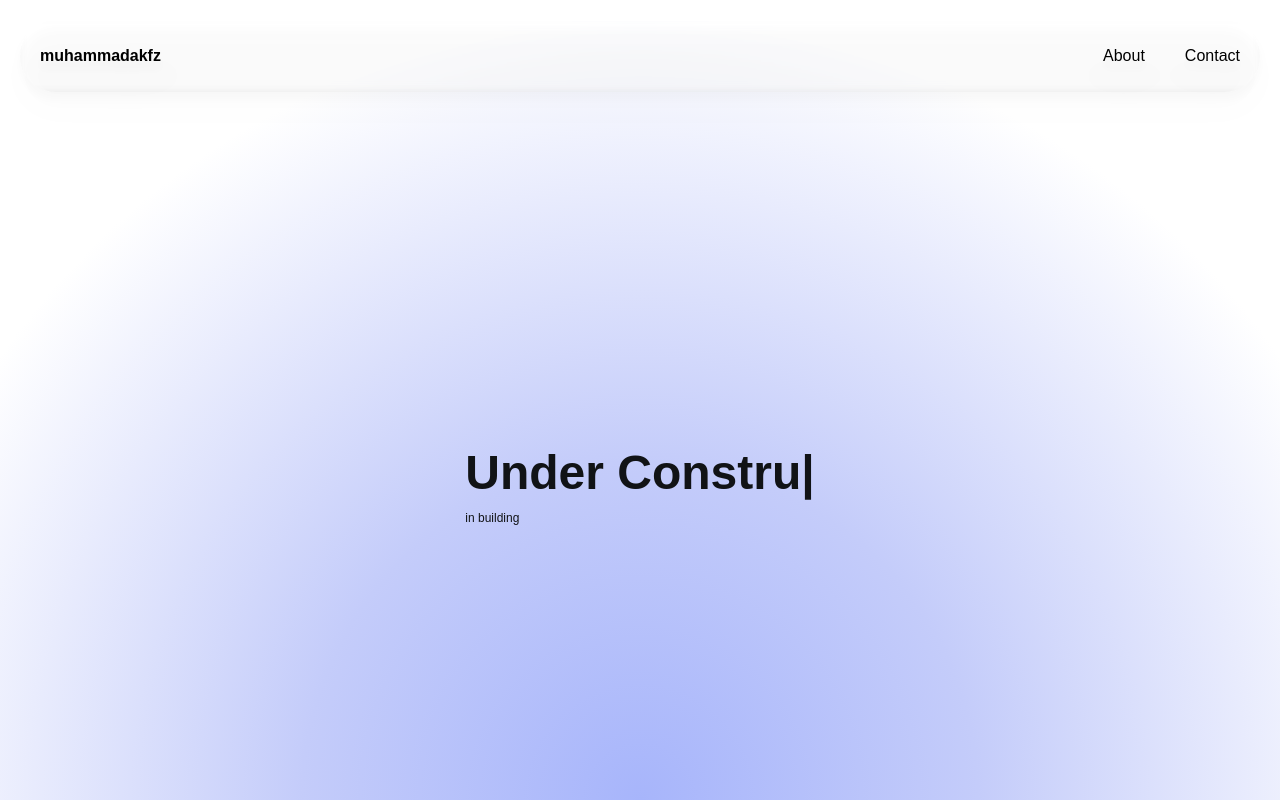
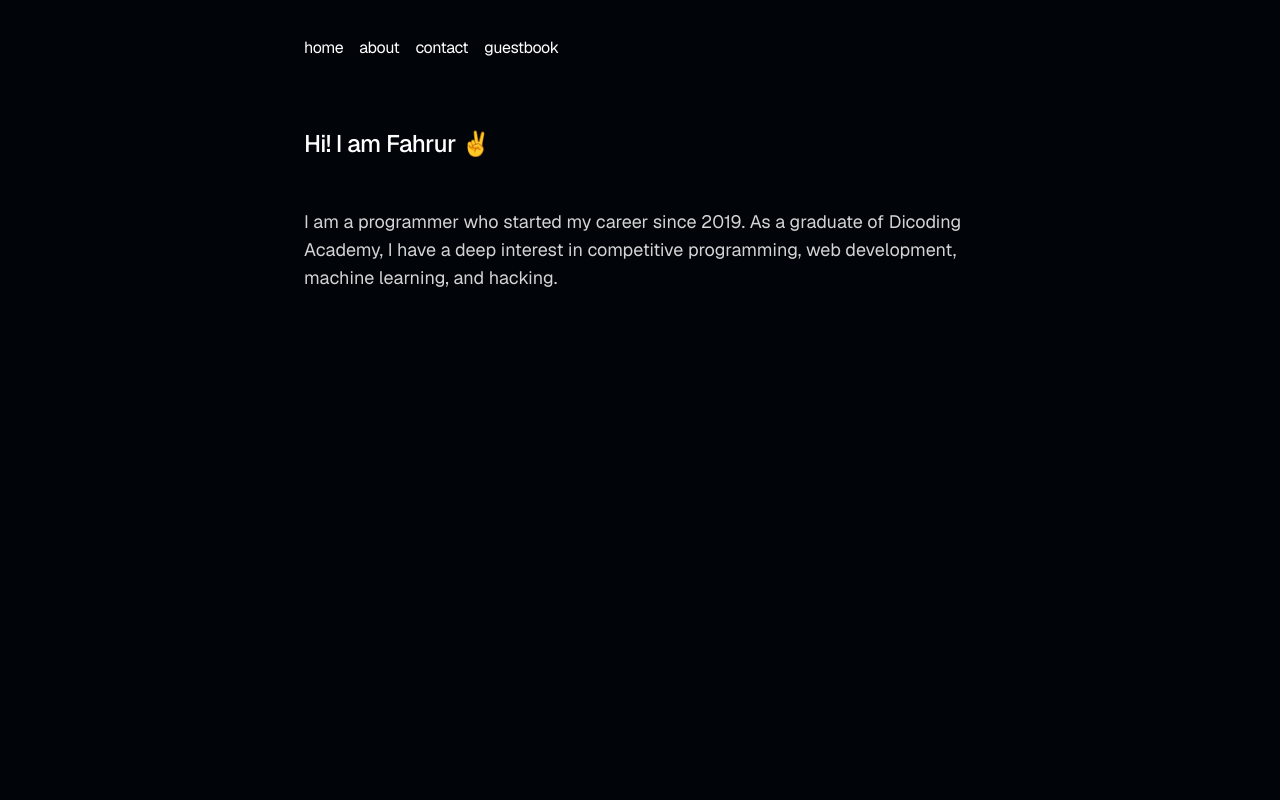
Before and after one commit to muhammadakfz/muhammadakfz.github.io, a Next.js app: page / in a window 1280 px wide. Shown: the top 800 px of the page. Built offline with nearby package versions, Linux system fonts and the light colour scheme.

Commit message:
update style

```diff
--- a/src/app/layout.tsx
+++ b/src/app/layout.tsx
@@ -23,17 +23,20 @@ export default function RootLayout({
   );
 
   return (
-    <html lang="en" className="scroll-smooth">
-      <body className="container mx-auto py-[10px]">
-        <div className="box-border w-full p-4 border-4 sticky top-5 py-[20px] backdrop-blur-sm bg-white/30 z-50 drop-shadow-xl hover:drop-shadow-2xl border-transparent rounded-full">
-          <div className="inline-flex w-full justify-between">
-            {menuItem('#muhammadakfz', 'muhammadakfz', "font-bold")}
-            <div className='inline-flex space-x-10 justify-end pe-10px'>
-              {menuItem('#about', 'About', "font-normal hover:font-bold")}
-              {menuItem('/', 'Contact', "font-normal hover:font-bold")}
-            </div>
+    <html lang="en">
+      <body>
+        <aside className="-ml-[8px] mb-16 tracking-tight">
+          <div className="lg:sticky lg:top-20">
+            <nav className="flex flex-row items-start relative px-0 pb-0 fade md:overflow-auto scroll-pr-6 md:relative" id="nav">
+              <div className="flex flex-row space-x-0 pr-10">
+                <a className="transition-all hover:text-neutral-800 dark:hover:text-neutral-200 flex align-middle relative py-1 px-2" href="/">home</a>
+                <a className="transition-all hover:text-neutral-800 dark:hover:text-neutral-200 flex align-middle relative py-1 px-2" href="#work">about</a>
+                <a className="transition-all hover:text-neutral-800 dark:hover:text-neutral-200 flex align-middle relative py-1 px-2" href="#blog">contact</a>
+                <a className="transition-all hover:text-neutral-800 dark:hover:text-neutral-200 flex align-middle relative py-1 px-2" href="#guestbook">guestbook</a>
+              </div>
+            </nav>
           </div>
-        </div>
+        </aside>
         {children}
       </body>
     </html>
--- a/src/app/page.tsx
+++ b/src/app/page.tsx
@@ -1,6 +1,6 @@
 'use client'
 
-import React, { useEffect, useRef } from 'react'
+import React, { use, useEffect, useRef } from 'react'
 import AOS from 'aos';
 import 'aos/dist/aos.css';
 import Typed from 'typed.js'
@@ -9,54 +9,19 @@ import "./styles/globals.css";
 import Image from 'next/image'
 
 export default function Home() {
-  const welcomeRef = useRef(null);
-
-  useEffect(() => {
-    AOS.init({
-      duration: 2000
-    });
-  }, []);
-
-  useEffect(() => {
-    if (welcomeRef.current) {
-      const typed = new Typed(welcomeRef.current, {
-        strings: ["Under Construction"],
-        typeSpeed: 150,
-        backSpeed: 200,
-        loop: true
-      })
-
-      return () => {
-        typed.destroy()
-      }
-    }
-  }, [welcomeRef])
 
 
   return (
     <>
-      <title>Home</title>
-      <div id="muhammadakfz" className={`${styles.page} blur-bg `} style={{ scrollBehavior: 'smooth' }}>
-        <div className={styles.container} data-aos="zoom-in-up">
-          <div className={styles.welcome}>
-            <span ref={welcomeRef} className="welcome">
-            </span>
-          </div>
-          <h1 className={styles.description}>
-            {/* <text className='font-bold'>Competitive Programming Enthusiast</text>, <text className='font-bold'>Non-stop learner!</text> and <text className='font-bold'>More</text> */}
-            <text>in building</text>
-          </h1>
-        </div>
-      </div>
-      <div id="about" className={`${styles.about} about h-[100vh] flex justify-center items-center bg-color`} data-aos="fade-up">
-        <div className='flex flex-row place-content-center content-center place-items-center'>
-          <Image src="/pp.jpg" alt="Picture of the author" data-aos="fade-up" width={400} height={400} className='rounded-full border-[20px] border-solid border-[#c0d4f3] drop-shadow-2xl basis-1/4 rounded-full justify-end' />
-          <div className='flex flex-col pl-[50px]'>
-            <h1 className='font-semibold text-4xl text-[#c0d4f3]'>About Me👨‍💻</h1>
-            <p className='pt-[50px] max-w-[600px] text-[#c0d4f3]'>My name is Muhammad Akhyar Fahrurrozi, usually called Fahrur, I am a programmer who started my career since 2019. As a graduate of Dicoding Academy, I have a deep interest in competitive programming, web development, machine learning, and hacking. I have studied a lot of innovative web application development and developed intelligent machine learning models. Although I have achieved a lot, I realize that I still have a lot to learn. With dedication and passion for continuous improvement, I always try to give my best contribution in every project I work on.</p>
-          </div>
-        </div>
-      </div>
+      <title>muhammadakfz | Hello!</title>
+      <body className="max-w-2xl mb-40 md:flex-row mx-4 mt-8 lg:mx-auto">
+        <main className="flex-auto min-w-0 mt-6 flex flex-col px-2 md:px-0">
+          <h1 className="mb-8 text-2xl font-medium tracking-tight ">Hi! I am Fahrur ✌️</h1>
+          <p className="text-lg mt-4 prose prose-neutral dark:prose-invert">
+            I am a programmer who started my career since 2019. As a graduate of Dicoding Academy, I have a deep interest in competitive programming, web development, machine learning, and hacking.
+          </p>
+        </main>
+      </body>
     </>
   )
 }
--- a/src/app/styles/Home.module.css
+++ /dev/null
@@ -1,42 +0,0 @@
-.page {
-    display: grid;
-    justify-content: center;
-    align-items: center;
-    height: 100vh;
-}
-
-.container {
-    display: grid;
-    justify-content: center;
-    align-items: center;
-}
-
-.welcome {
-    display: flex;
-    justify-content: center;
-    margin-bottom: 0;
-    font-size: 3rem;
-    font-weight: 550;
-    font-family: 'Poppins', sans-serif;
-    color: #111316;
-}
-
-.description {
-    margin-top: 0;
-    justify-content: center;
-    font-size: 0.75rem;
-    font-weight: 400;
-    font-family: 'Poppins', sans-serif;
-    color: #111316;
-}
-
-
-.page::before {
-    content: '';
-    position: absolute;
-    bottom: 0;
-    left: 0;
-    width: 100%;
-    height: 100%;
-    background: rgb(167,181,251);
-    background: radial-gradient(circle at bottom, rgba(167,181,251,1) 0%, rgba(196,204,250,1) 33%, rgba(255,255,255,1) 76%);}
--- a/src/app/styles/globals.css
+++ b/src/app/styles/globals.css
@@ -2,11 +2,21 @@
 @tailwind components;
 @tailwind utilities;
 
+html {
+  min-width: 360px
+}
 
 body {
-  padding: 20px;
-  height: max-content;
-  width: max-content;
-  font-family: 'Poppins', sans-serif;
-  background-color: #0b0124;
+  background-color: rgb(1, 4, 9);
+  color: white;
+  font-family: 'Geist', sans-serif;
 }
+
+p {
+  color: rgb(212, 212, 212);
+}
+
+h1 {
+  font-size: 1.5rem;
+  line-height: 2rem
+}
```
Also changed, not shown: public/me.png (added).
